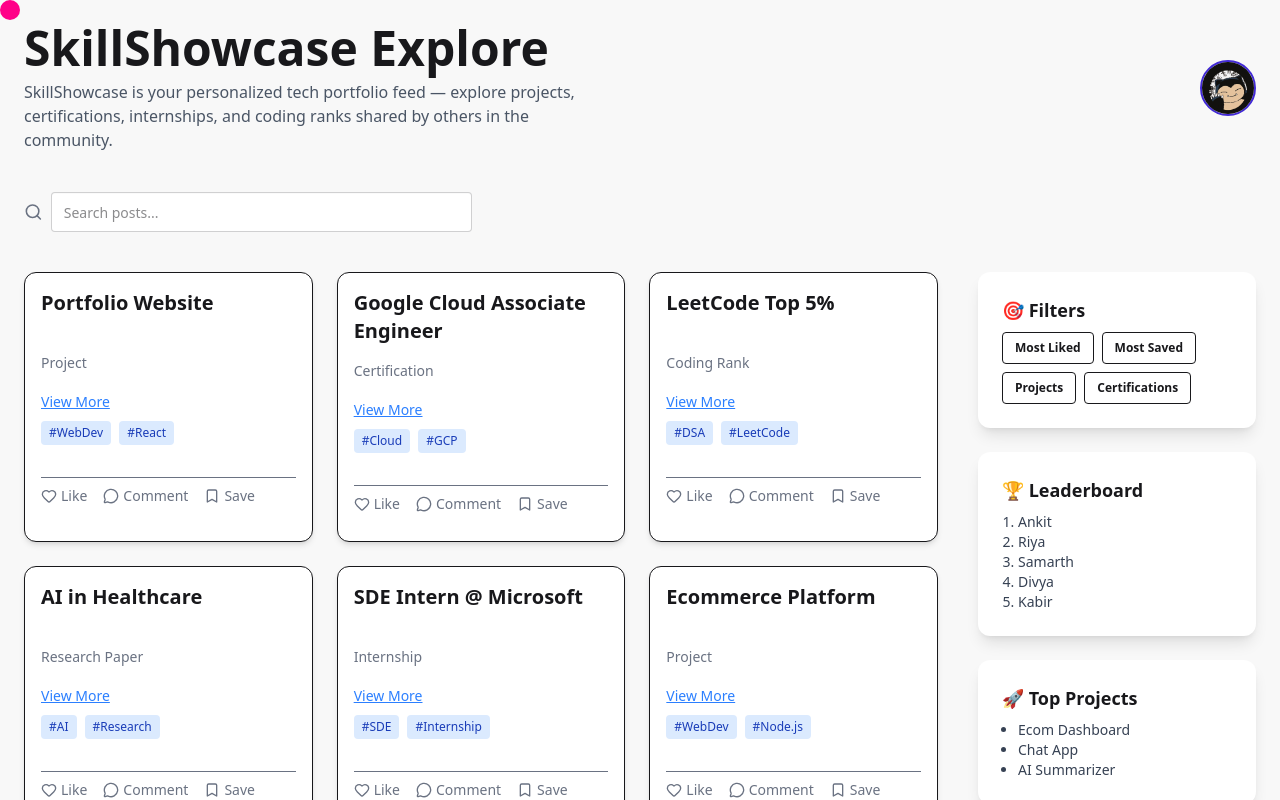
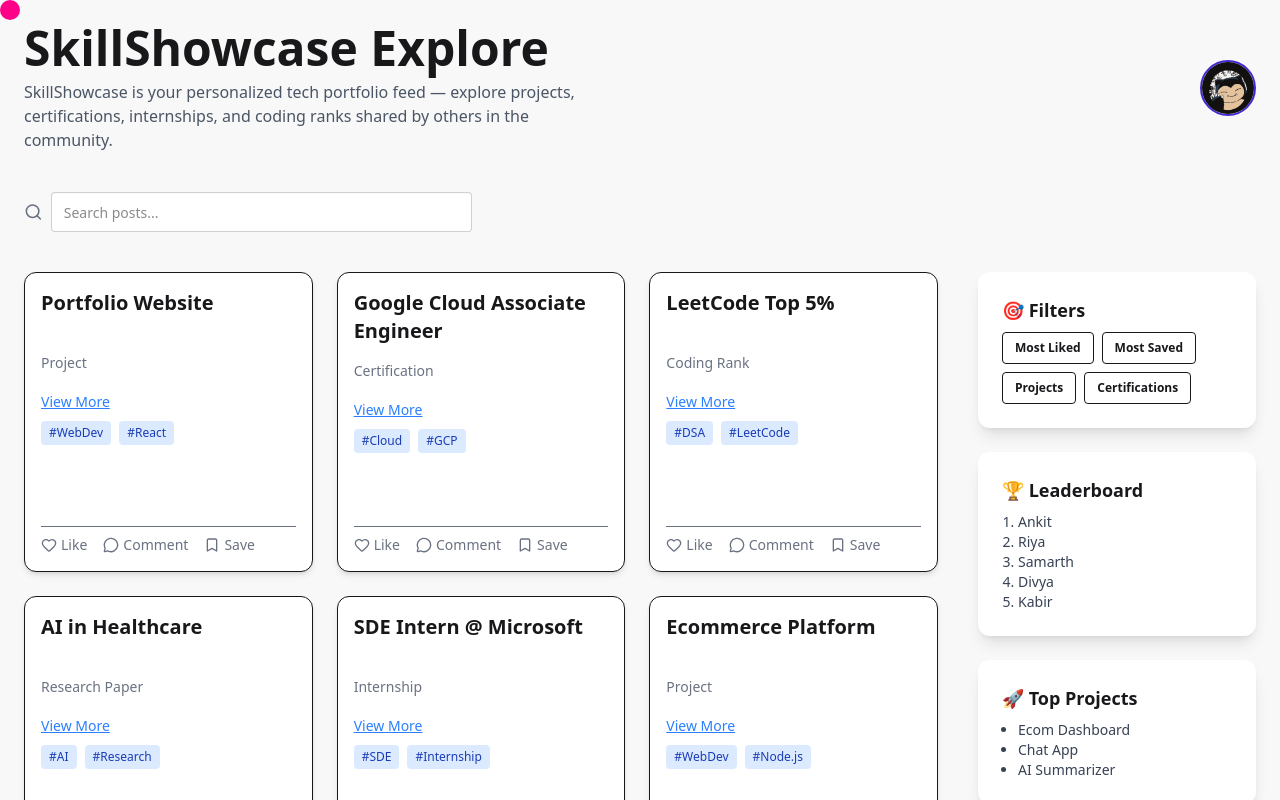
Before and after one commit to Ronak2304/SkillShowCase, a React app: page / in a window 1280 px wide. Shown: the top 800 px of the page. Built offline with nearby package versions, Linux system fonts and the light colour scheme; the HTML template or start-up script is replaced by a standard one.

Commit message:
Made the cards uniform

```diff
--- a/src/pages/LandingPage.jsx
+++ b/src/pages/LandingPage.jsx
@@ -80,7 +80,7 @@
           {filteredPosts.map((post) => (
             <div
               key={post.id}
-              className="bg-base-100 shadow-md border rounded-xl p-4 flex flex-col gap-4 min-h-[270px]"
+              className="bg-base-100 shadow-md border rounded-xl p-4 flex flex-col justify-between h-full min-h-[300px]"
             >
               <div className="space-y-4">
                 <div className="text-xl font-semibold line-clamp-2 min-h-[48px]">{post.title}</div>
@@ -93,7 +93,7 @@
                 >
                   View More
                 </a>
-                <div className="flex space-x-2 mt-2 flex-wrap">
+                <div className="flex flex-wrap gap-2 mt-2">
                   {post.tags.map((tag) => (
                     <span
                       key={tag}
@@ -134,6 +134,7 @@
                 </div>
               </div>
             </div>
+
           ))}
         </div>
 
```
